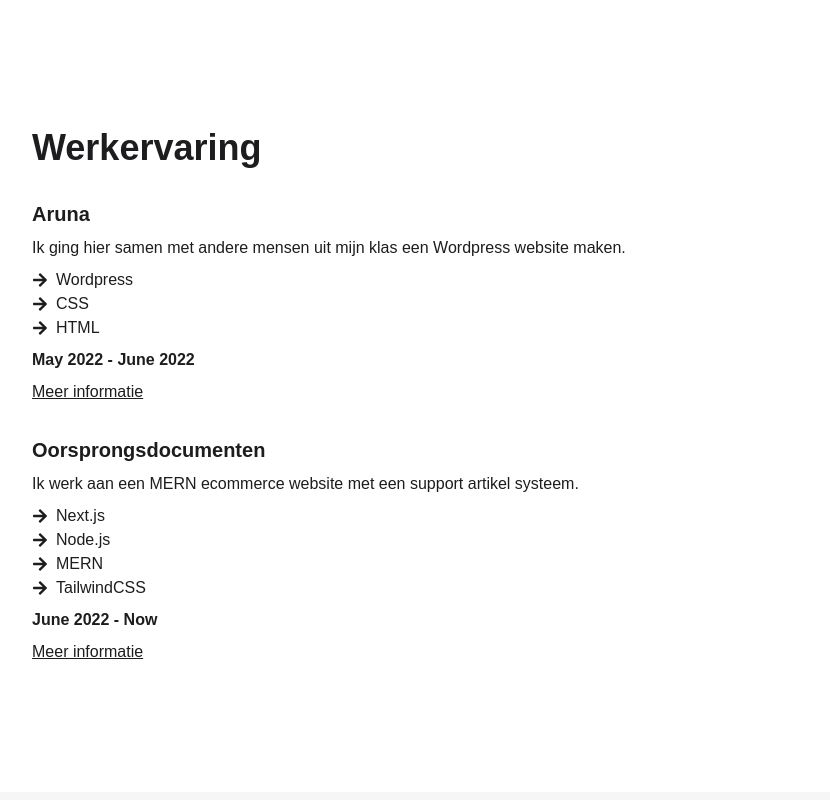
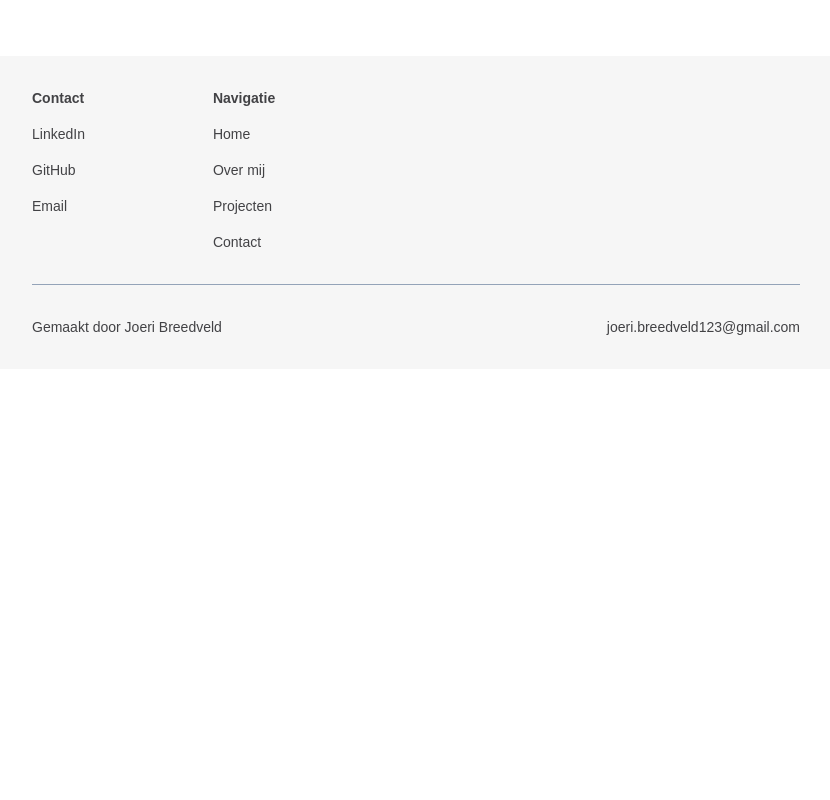
Before and after one commit to joeribreedveld/portfolio-website-v4, a Next.js app: page /about in a window 1280 px wide. Shown: the part 1060-1860 px from the top of the page, without its empty margins (224-1054 px from the left). After the commit the page ends 1429 px from the top, so only its background shows below. Built offline with nearby package versions, Linux system fonts and the light colour scheme.

Commit message:
feat(style): style contact page, change footer language, change header size on about page, remove link from homepage introduction and change json path

```diff
--- a/components/Footer.tsx
+++ b/components/Footer.tsx
@@ -53,7 +53,7 @@ function Footer() {
 				</section>
 			</section>
 			<section className='flex justify-between border-t pt-8 border-slate-400 flex-col md:flex-row'>
-				<p>Made by Joeri Breedveld</p>
+				<p>Gemaakt door Joeri Breedveld</p>
 				<p>joeri.breedveld123@gmail.com</p>
 			</section>
 		</>
--- a/pages/about.tsx
+++ b/pages/about.tsx
@@ -8,7 +8,7 @@ const About: NextPage = () => {
 	return (
 		<div className='page-padding-x page-padding-y flex flex-col gap-48'>
 			<section className='flex justify-center flex-col text-center'>
-				<h2 className='text-5xl font-bold pb-8 text-primary'>Over mij</h2>
+				<h2 className='text-4xl font-bold pb-8 text-primary'>Over mij</h2>
 				<p className='text-xl pb-6'>
 					Hallo mijn naam is Joeri Breedveld. Ik ben een Junior Full Stack Developer en ik woon in Amsterdam. Ik programmeer sinds 2021 en ik studeer ook Software Development bij
 					Mediacollege Amsterdam. Ik vind het heel leuk om nieuwe dingen te leren en uitdagingen aan te gaan.
@@ -31,52 +31,6 @@ const About: NextPage = () => {
 					<div className='bg-gray p-8 rounded-xl'>Test</div>
 				</ul>
 			</section>
-			<section>
-				<h2 className='text-4xl font-bold pb-8 text-primary'>Werkervaring</h2>
-				<ul className='flex flex-col gap-8'>
-					<li className='flex flex-col gap-2'>
-						<h4 className='text-xl font-bold text-secondary'>Aruna</h4>
-						<p>Ik ging hier samen met andere mensen uit mijn klas een Wordpress website maken.</p>
-						<ul className=''>
-							<li className='flex items-center gap-2'>
-								<FaArrowRight className='text-tertiary' /> Wordpress
-							</li>
-							<li className='flex items-center gap-2'>
-								<FaArrowRight className='text-tertiary' /> CSS
-							</li>
-							<li className='flex items-center gap-2'>
-								<FaArrowRight className='text-tertiary' /> HTML
-							</li>
-						</ul>
-						<p className='text-quaternary font-bold'>May 2022 - June 2022</p>
-						<a href='#' className='text-quinary underline'>
-							Meer informatie
-						</a>
-					</li>
-					<li className='flex flex-col gap-2'>
-						<h4 className='text-xl font-bold text-secondary'>Oorsprongsdocumenten</h4>
-						<p>Ik werk aan een MERN ecommerce website met een support artikel systeem.</p>
-						<ul className=''>
-							<li className='flex items-center gap-2'>
-								<FaArrowRight className='text-tertiary' /> Next.js
-							</li>
-							<li className='flex items-center gap-2'>
-								<FaArrowRight className='text-tertiary' /> Node.js
-							</li>
-							<li className='flex items-center gap-2'>
-								<FaArrowRight className='text-tertiary' /> MERN
-							</li>
-							<li className='flex items-center gap-2'>
-								<FaArrowRight className='text-tertiary' /> TailwindCSS
-							</li>
-						</ul>
-						<p className='text-quaternary font-bold'>June 2022 - Now</p>
-						<a href='#' className='text-quinary underline'>
-							Meer informatie
-						</a>
-					</li>
-				</ul>
-			</section>
 		</div>
 	)
 }
--- a/pages/contact.tsx
+++ b/pages/contact.tsx
@@ -5,30 +5,27 @@ import { FaArrowRight } from "react-icons/fa"
 // Functions
 const Contact: NextPage = () => {
 	return (
-		<div className='page-padding-x page-padding-y'>
-			<h2 className='text-2xl font-bold pb-2 text-primary'>Contact</h2>
-			<p className='text-gray-500 pb-4'>Neem contact met mij op!</p>
-			<ul className='flex flex-col gap-2 pb-8'>
-				<li className='flex items-center gap-2'>
-					<FaArrowRight className='text-secondary' />
+		<div className='page-padding-x page-padding-y flex flex-col items-center text-center'>
+			<h2 className='text-4xl font-bold pb-8 text-primary'>Contact</h2>
+			<p className='text-gray-500 pb-6 text-xl'>Neem contact met mij op!</p>
+			<ul className='flex flex-col gap-2 pb-16 items-center'>
+				<li className='flex items-center gap-2 text-blue underline text-xl'>
 					<a href='https://linkedin.com/in/joeribreedveld' target='_blank' rel='noreferrer'>
 						LinkedIn
 					</a>
 				</li>
-				<li className='flex items-center gap-2'>
-					<FaArrowRight className='text-secondary' />
+				<li className='flex items-center gap-2 text-blue underline text-xl'>
 					<a href='https://github.com/duck1s' target='_blank' rel='noreferrer'>
 						GitHub
 					</a>
 				</li>
-				<li className='flex items-center gap-2'>
-					<FaArrowRight className='text-secondary' />
+				<li className='flex items-center gap-2 text-blue underline text-xl'>
 					<a href='mailto:joeri.breedveld123@gmail.com' target='_blank' rel='noreferrer'>
 						Email
 					</a>
 				</li>
 			</ul>
-			<ul className='flex flex-col gap-2'>
+			<ul className='flex flex-col gap-2 text-slate-500'>
 				<li>joeri.breedveld123@gmail.com</li>
 				<li>Amsterdam, Nederland</li>
 			</ul>
--- a/pages/index.tsx
+++ b/pages/index.tsx
@@ -14,20 +14,13 @@ const Home: NextPage = () => {
 			<div className='flex justify-center flex-col'>
 				<h1 className='text-4xl text-primary md:text-5xl pb-8 font-bold'>Joeri Breedveld</h1>
 				<p className='pb-8 md:w-3/4 self-center text-xl'>
-					Welkom bij mijn portfolio website! Op deze website kan je informatie vinden over wie ik ben, wat ik doe en wat ik kan. Voor meer informatie of vragen kan je mij altijd via{" "}
-					<span className='text-blue'>
-						<Link href='/contact'>
-							<a>hier</a>
-						</Link>
-					</span>{" "}
-					contacten.
+					Welkom bij mijn portfolio website! Op deze website kan je informatie vinden over wie ik ben, wat ik doe en wat ik kan. Voor meer informatie of vragen kan je me altijd contacten.
 				</p>
 				<div className='flex gap-4 justify-center mb-10'>
 					<Link href='/projects'>
 						<a className='text-xl text-blue underline'>Bekijk mijn projecten</a>
 					</Link>
 				</div>
-				<h1 className='underline text-3xl text-red-500'>Deze website is nog niet af!</h1>
 			</div>
 		</div>
 	)
--- a/pages/projects/[id].tsx
+++ b/pages/projects/[id].tsx
@@ -1,4 +1,4 @@
-import projects from "../../public/assets/json/projects.json"
+import projects from "../../public/json/projects.json"
 import type { NextPage } from "next"
 import { useRouter } from "next/router"
 import { FiExternalLink, FiGithub } from "react-icons/fi"
--- a/pages/projects/index.tsx
+++ b/pages/projects/index.tsx
@@ -1,7 +1,7 @@
 // Imports
 import type { NextPage } from "next"
 import { FaArrowRight } from "react-icons/fa"
-import projects from "../../public/assets/json/projects.json"
+import projects from "../../public/json/projects.json"
 import { FiExternalLink, FiGithub } from "react-icons/fi"
 import { useRouter } from "next/router"
 
```
Also changed, not shown: public/json/projects.json (renamed from public/assets/json/projects.json).
